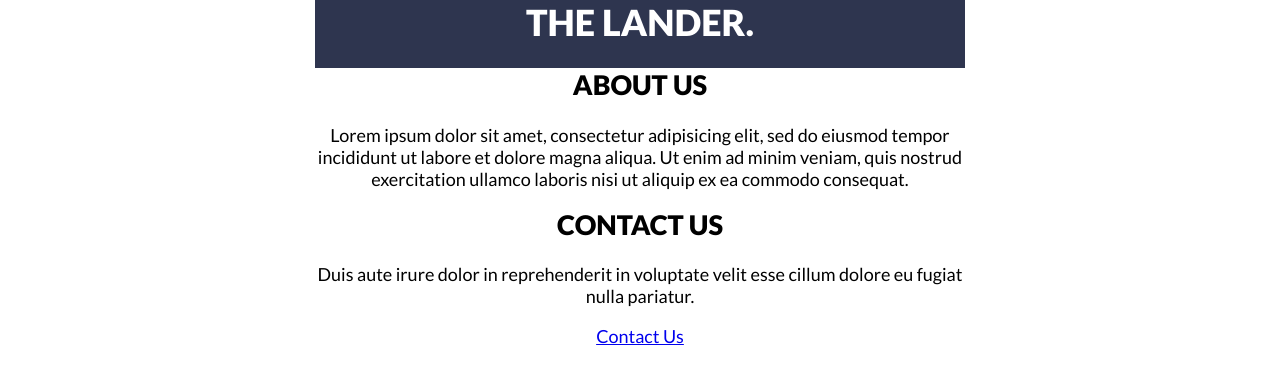
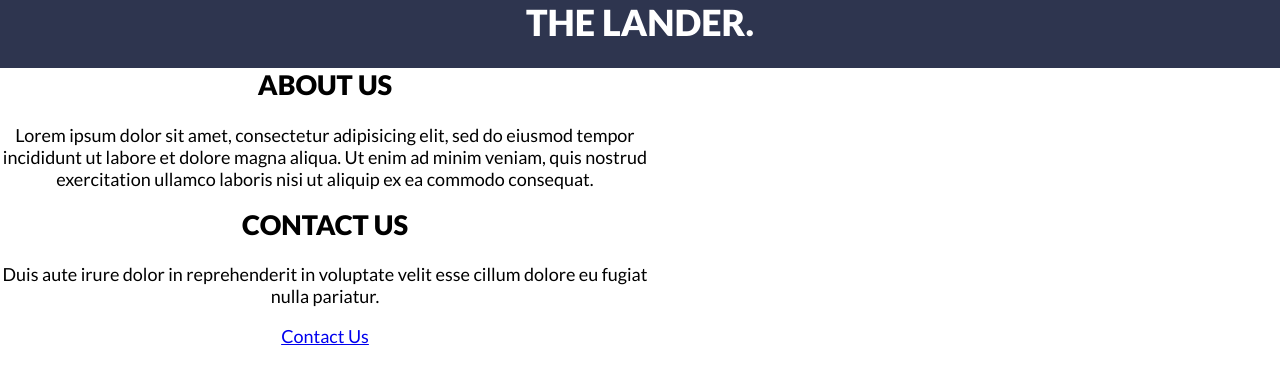
Before and after one commit to Michael080/Scrimba_Front-End-Path, a plain HTML site: page 4_css-javascript-fundamentals/other-sections/2_css-fundamentals-challenges/1_landing-page/index.html in a window 1280 px wide. Drawn offline with Linux system fonts and the light colour scheme.

Commit message:
Style stuff

```diff
--- a/4_css-javascript-fundamentals/other-sections/2_css-fundamentals-challenges/1_landing-page/styles.css
+++ b/4_css-javascript-fundamentals/other-sections/2_css-fundamentals-challenges/1_landing-page/styles.css
@@ -5,9 +5,8 @@ body {
     font-size: 18px;
     color: #000000;
     margin: 0;
+    padding: 0;
     text-align: center;
-    display: grid;
-    justify-content: space-around;
 }
 
 
@@ -33,9 +32,18 @@ h1, h2, p, a {
 }
 
 .container {
+    display: grid;
+    justify-content: space-around;
+}
+
+.about-section,
+.contact-section {
     width: 650px;
+
 }
 
 .title-section {
     background-color: #2E354F;
+    width: 100%;
+    padding: 0;
 }
```
